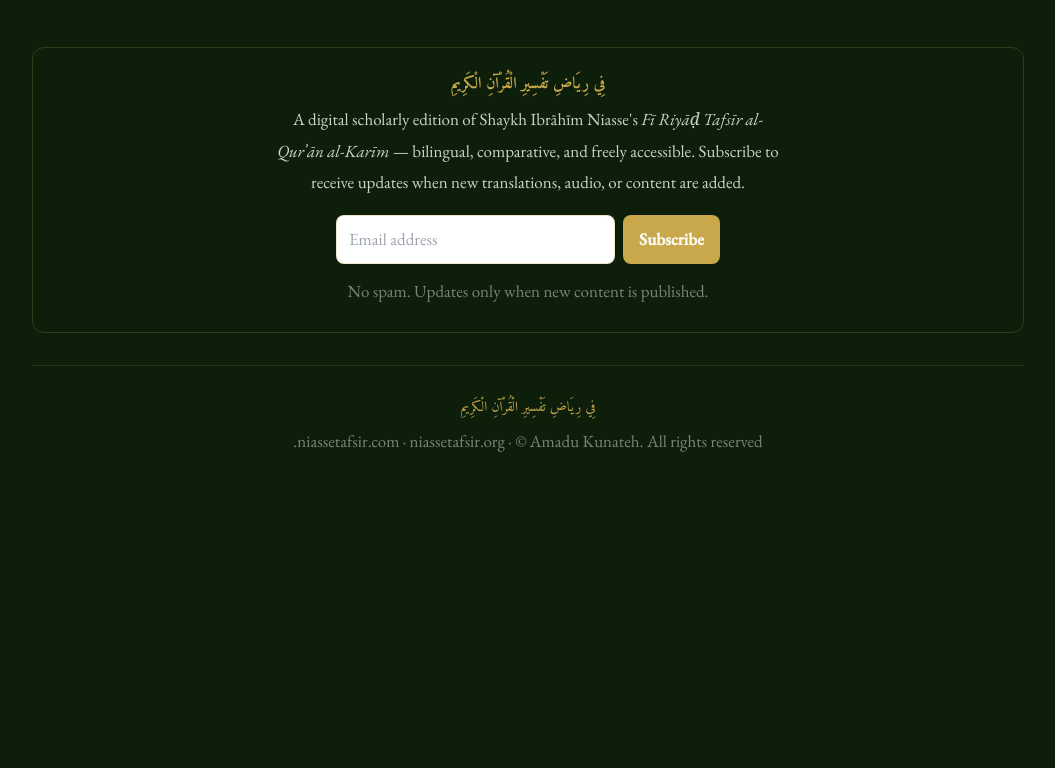
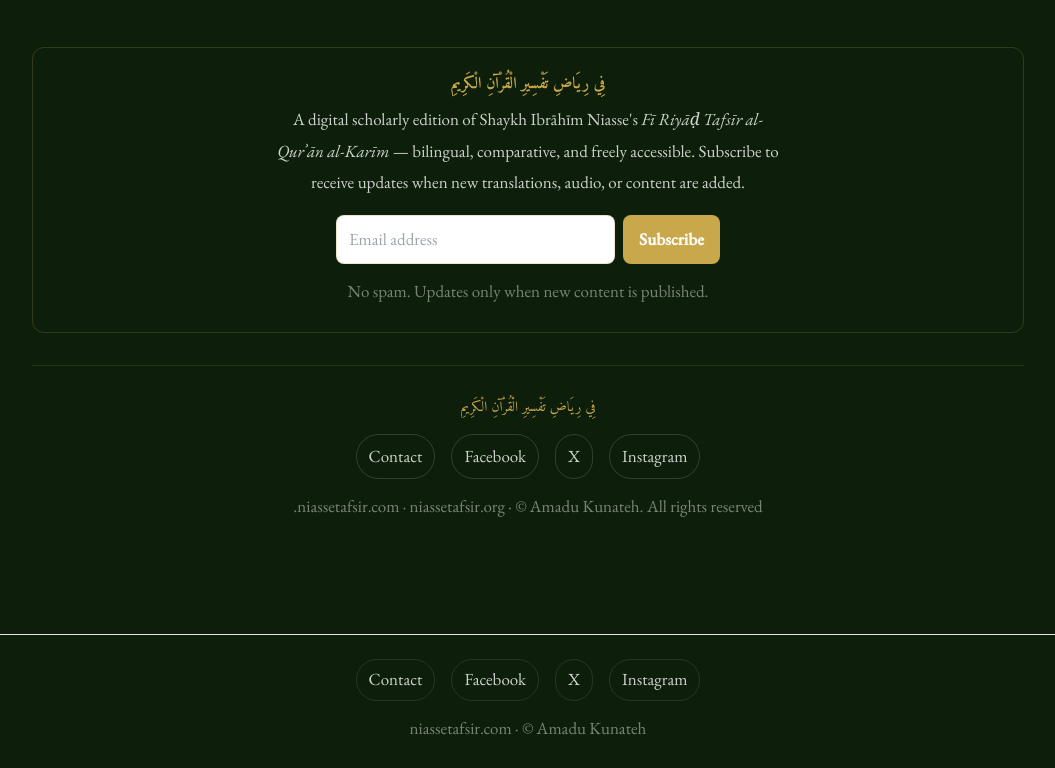
Before and after one commit to niassetafsir/niassetafsir-nextjs, a Next.js app: page / in a window 1280 px wide. Shown: the part 1656-2424 px from the top of the page, without its empty margins (112-1167 px from the left). Before the commit the page ends 2193 px from the top, so only its background shows below. Built offline with nearby package versions, Linux system fonts and the light colour scheme.

Commit message:
Add social links footer (Instagram, X, Facebook, Contact) to all pages

```diff
--- a/src/app/layout.tsx
+++ b/src/app/layout.tsx
@@ -13,6 +13,29 @@ export default function RootLayout({ children }: { children: React.ReactNode })
       <body className="bg-bg min-h-screen">
         <SiteNav />
         {children}
+        <footer className="border-t border-white/8 mt-8 py-6 text-center">
+          <div className="flex justify-center gap-4 mb-3">
+            <a href="https://www.instagram.com/niassetafsirproject" target="_blank" rel="noopener"
+              className="font-english text-xs text-white/30 hover:text-gold/70 border border-white/10 hover:border-gold/30 px-3 py-1 rounded-full transition-all">
+              Instagram
+            </a>
+            <a href="https://x.com/niassetafsir" target="_blank" rel="noopener"
+              className="font-english text-xs text-white/30 hover:text-gold/70 border border-white/10 hover:border-gold/30 px-3 py-1 rounded-full transition-all">
+              X
+            </a>
+            <a href="https://www.facebook.com/niassetafsirproject" target="_blank" rel="noopener"
+              className="font-english text-xs text-white/30 hover:text-gold/70 border border-white/10 hover:border-gold/30 px-3 py-1 rounded-full transition-all">
+              Facebook
+            </a>
+            <a href="mailto:niassetafsirproject@gmail.com"
+              className="font-english text-xs text-white/30 hover:text-gold/70 border border-white/10 hover:border-gold/30 px-3 py-1 rounded-full transition-all">
+              Contact
+            </a>
+          </div>
+          <div className="font-english text-white/20 text-xs">
+            niassetafsir.com · © Amadu Kunateh
+          </div>
+        </footer>
       </body>
     </html>
   );
--- a/src/app/page.tsx
+++ b/src/app/page.tsx
@@ -214,7 +214,28 @@ export default function HomePage() {
       </div>
       <footer className="text-center mt-4 pt-8 border-t border-gold/15">
         <div className="font-arabic text-gold text-sm">فِي رِيَاضِ تَفْسِيرِ الْقُرْآنِ الْكَرِيمِ</div>
-        <div className="font-english text-white/25 text-xs mt-2">
+
+        {/* Social links */}
+        <div className="flex justify-center gap-4 mt-4 mb-3">
+          <a href="https://www.instagram.com/niassetafsirproject" target="_blank" rel="noopener"
+            className="font-english text-xs text-white/40 hover:text-gold/80 border border-white/15 hover:border-gold/35 px-3 py-1.5 rounded-full transition-all">
+            Instagram
+          </a>
+          <a href="https://x.com/niassetafsir" target="_blank" rel="noopener"
+            className="font-english text-xs text-white/40 hover:text-gold/80 border border-white/15 hover:border-gold/35 px-3 py-1.5 rounded-full transition-all">
+            X
+          </a>
+          <a href="https://www.facebook.com/niassetafsirproject" target="_blank" rel="noopener"
+            className="font-english text-xs text-white/40 hover:text-gold/80 border border-white/15 hover:border-gold/35 px-3 py-1.5 rounded-full transition-all">
+            Facebook
+          </a>
+          <a href="mailto:niassetafsirproject@gmail.com"
+            className="font-english text-xs text-white/40 hover:text-gold/80 border border-white/15 hover:border-gold/35 px-3 py-1.5 rounded-full transition-all">
+            Contact
+          </a>
+        </div>
+
+        <div className="font-english text-white/25 text-xs">
           niassetafsir.com · niassetafsir.org · © Amadu Kunateh. All rights reserved.
         </div>
       </footer>
```
